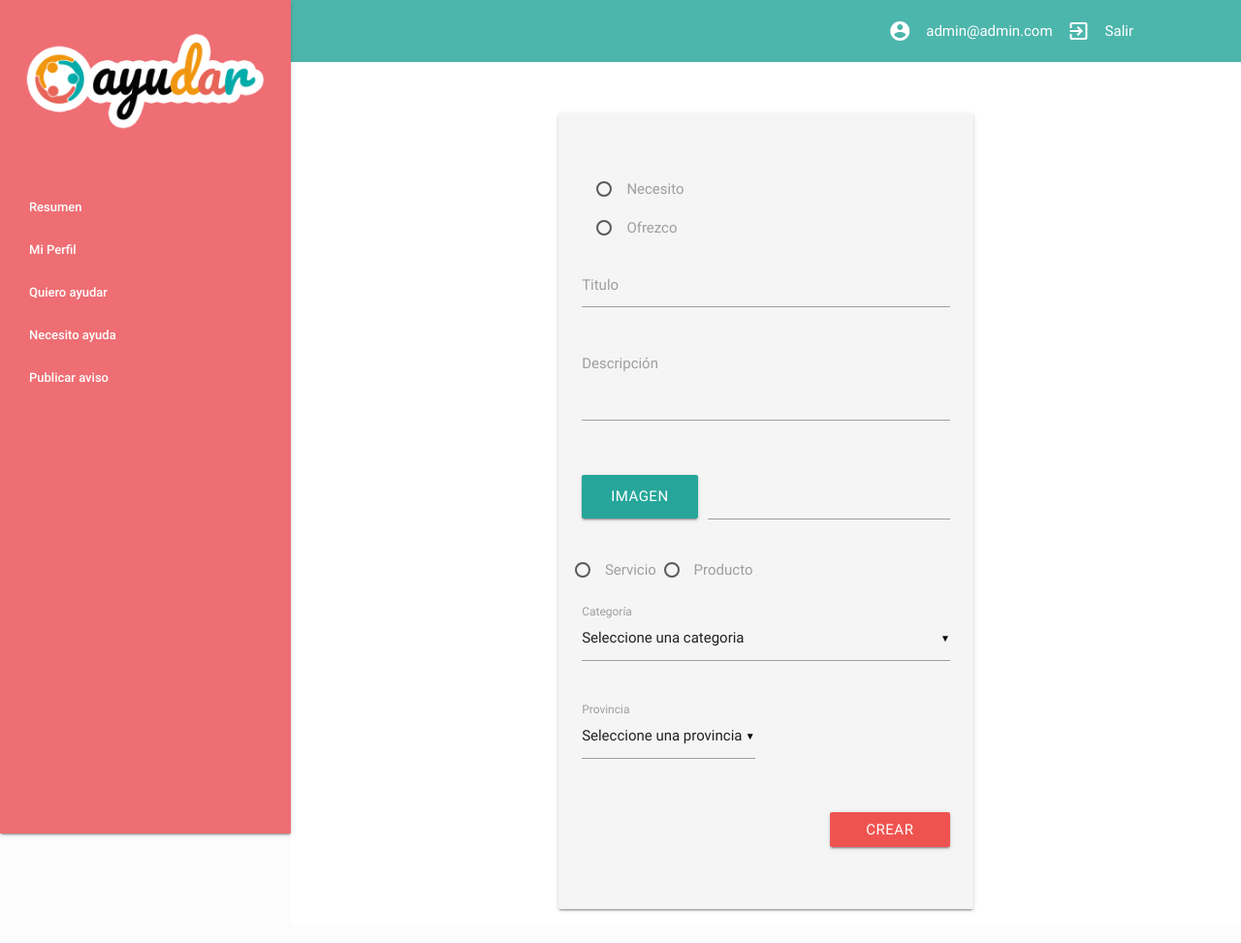
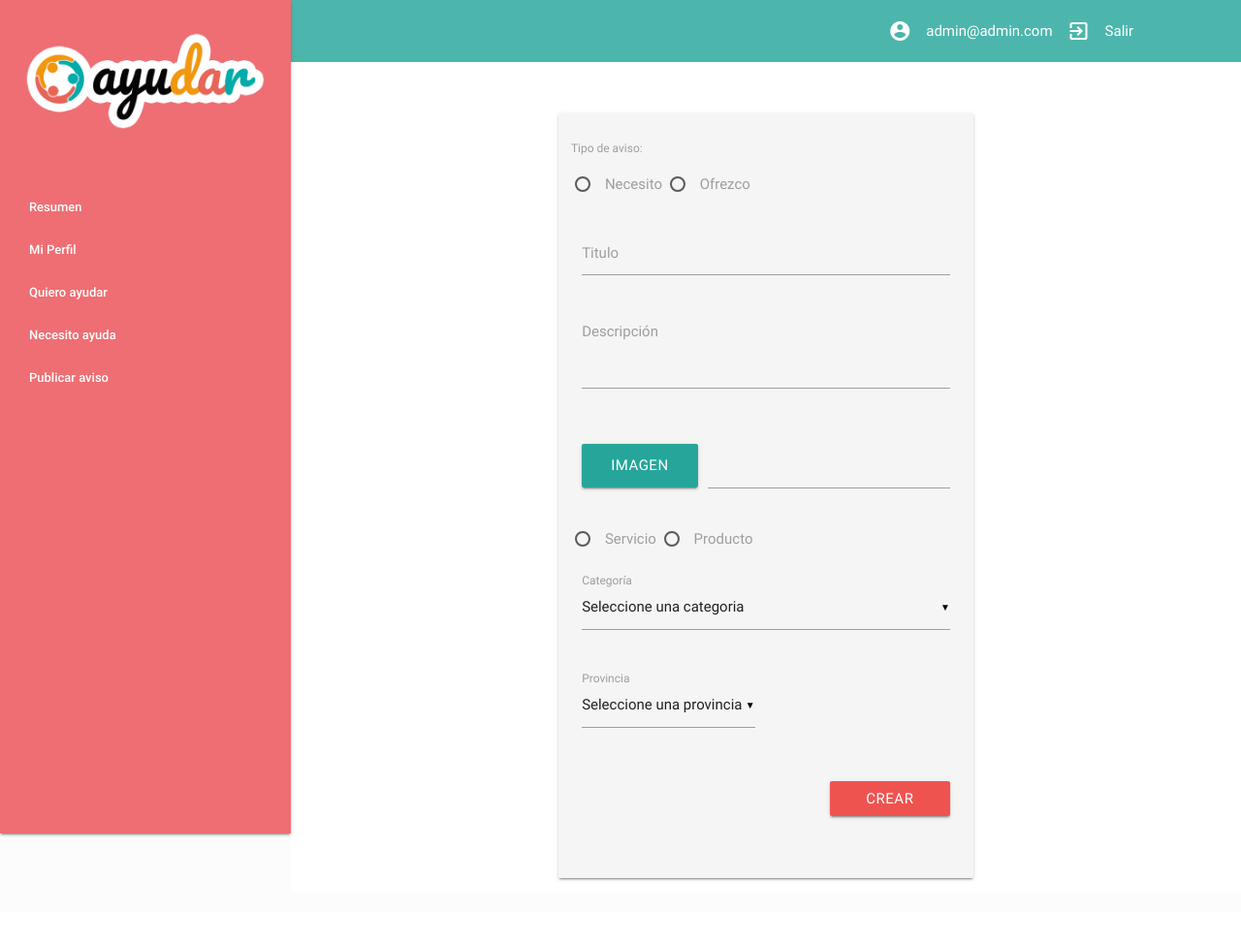
Before and after one commit to FerPezzutti/proyecto-final, a PHP site: page /publicar.php in a window 1280 px wide. Shown: the whole page at 97% size. After the commit the page ends 909 px from the top, so only its background shows below. Run offline with PHP 8.4, Linux system fonts and the light colour scheme; a user stored in the database is signed in; data comes from the database, SQL or seed files in the repository; some libraries are stand-ins or nearby versions.

Commit message:
25/11
arreglados los radio button

```diff
--- a/publicar.php
+++ b/publicar.php
@@ -22,16 +22,13 @@
                   <div class="row">
                     <form class="col s12" action="validaraviso.php" method="post" onSubmit="" enctype="multipart/form-data">
                       <div class="row">
-                        <div class="input-field col s12">
+                        <label for="tipoayuda">Tipo de aviso: </label>
                         <p>
                           <input name="tipoayuda" type="radio" id="necesito" value="1" />
                           <label for="necesito">Necesito</label>
-                          </p>
-                          <p>
                           <input name="tipoayuda" type="radio" id="ofrezco" value="2" />
                           <label for="ofrezco">Ofrezco</label>
                         </p>
-                        </div>
                       </div>
                       <div class="row">
                         <div class="input-field col s12">
```
Also changed, not shown: validaraviso.php (+4 -4 lines). Lines whose indentation alone changed are shown as unchanged.
